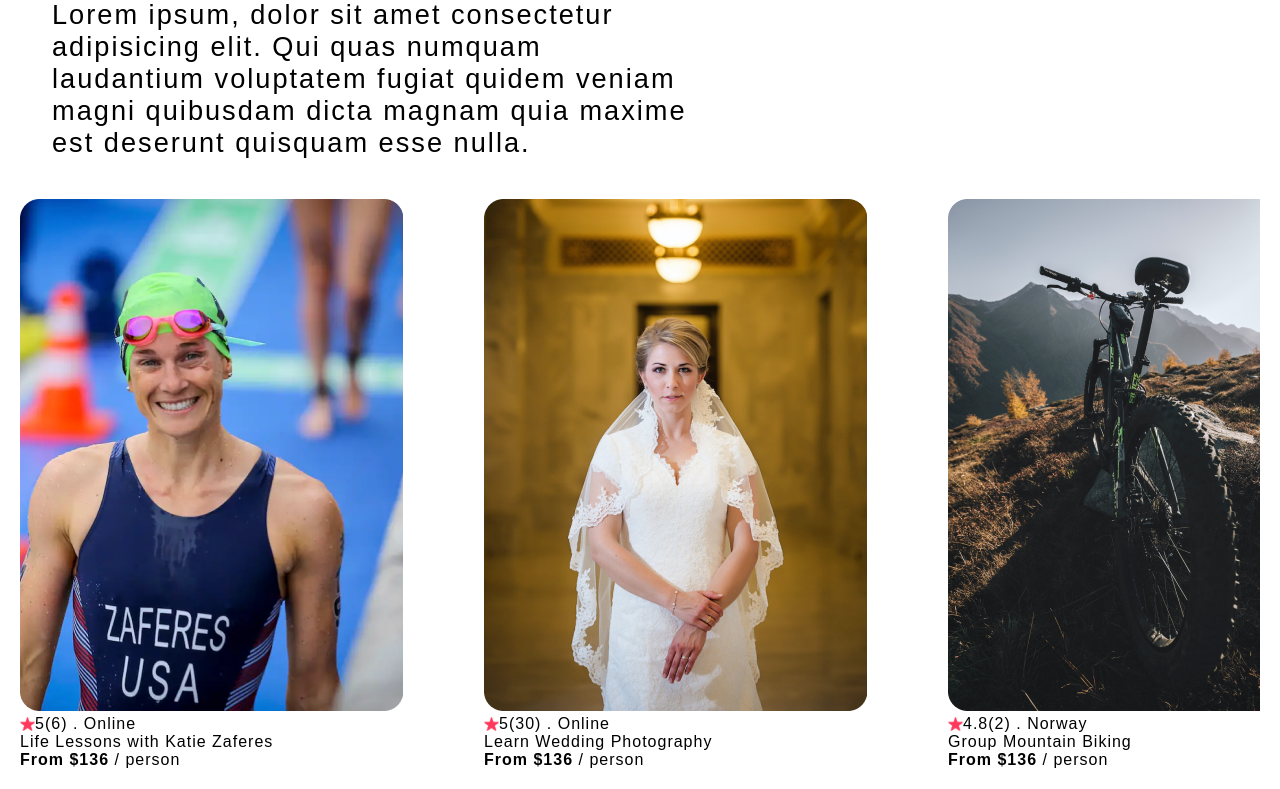
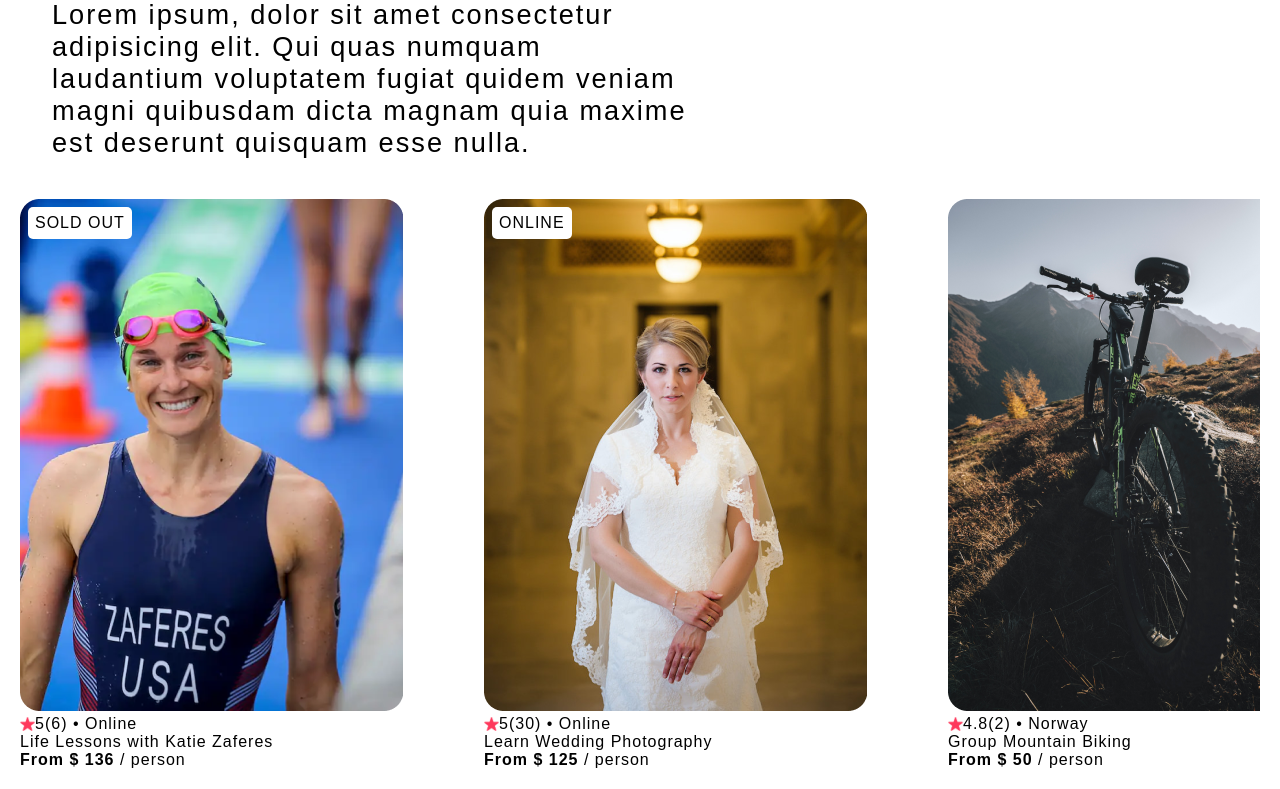
Before and after one commit to Mvergilio/React-Projects, a React (Vite) app in the folder airbnb-clone/: page / in a window 1280 px wide. Shown: the part 551-1340 px from the top of the page. Built offline with nearby package versions, Linux system fonts and the light colour scheme.

Commit message:
finish the airbnb-clone project

```diff
--- a/airbnb-clone/src/components/Card.Component.jsx
+++ b/airbnb-clone/src/components/Card.Component.jsx
@@ -1,21 +1,37 @@
 import React from "react";
 
 export default function Card(props) {
+  console.log(props.title);
+  const {
+    title,
+    location,
+    coverImg,
+    price,
+    openSpots,
+    stats: { rating, reviewCount },
+  } = props;
+  let badgeText;
+  if (openSpots === 0) {
+    badgeText = "SOLD OUT";
+  } else if (location === "Online") {
+    badgeText = "ONLINE";
+  }
   return (
     <div className="card--container">
-      <img src={`./src/images/${props.img}`} alt="" />
+      {badgeText && <span className="card--sold--out--bage">{badgeText}</span>}
+      <img src={`./src/images/${coverImg}`} alt="" />
       <div className="card--rating--container">
         <img src="./src/images/Star.png" alt="" />
         <p>
-          <span className="rating">{props.rating}</span>
+          <span className="rating">{rating}</span>
           <span className="reviewCount">
-            ({props.review}) . {props.location}
+            ({reviewCount}) • {location}
           </span>
         </p>
       </div>
-      <p>{props.title}</p>
+      <p>{title}</p>
       <p>
-        <strong>From $136</strong> / person
+        <strong>From $ {price}</strong> / person
       </p>
     </div>
   );
--- a/airbnb-clone/src/components/CardSection.Component.jsx
+++ b/airbnb-clone/src/components/CardSection.Component.jsx
@@ -4,16 +4,7 @@ import Card from "./Card.Component";
 
 export default function CardSection() {
   const dataCard = Data.map((card) => {
-    return (
-      <Card
-        key={card.id}
-        img={card.coverImg}
-        rating={card.stats.rating}
-        review={card.stats.reviewCount}
-        title={card.title}
-        location={card.location}
-      />
-    );
+    return <Card key={card.id} {...card} />;
   });
   return <section className="card--section">{dataCard}</section>;
 }
--- a/airbnb-clone/style.css
+++ b/airbnb-clone/style.css
@@ -84,3 +84,14 @@ section {
   width: 15px;
   height: auto;
 }
+.card--container {
+  position: relative;
+}
+.card--sold--out--bage {
+  position: absolute;
+  background-color: #ffffff;
+  border-radius: 5px;
+  padding: 7px;
+  top: 0.5rem;
+  left: 0.5rem;
+}
```
